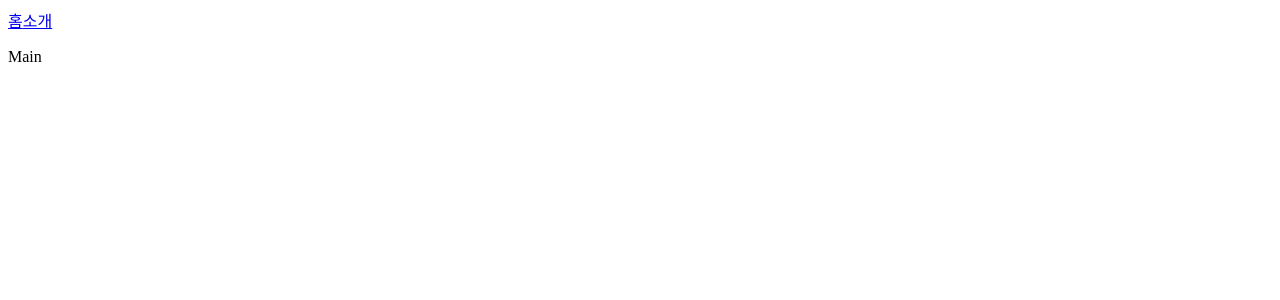
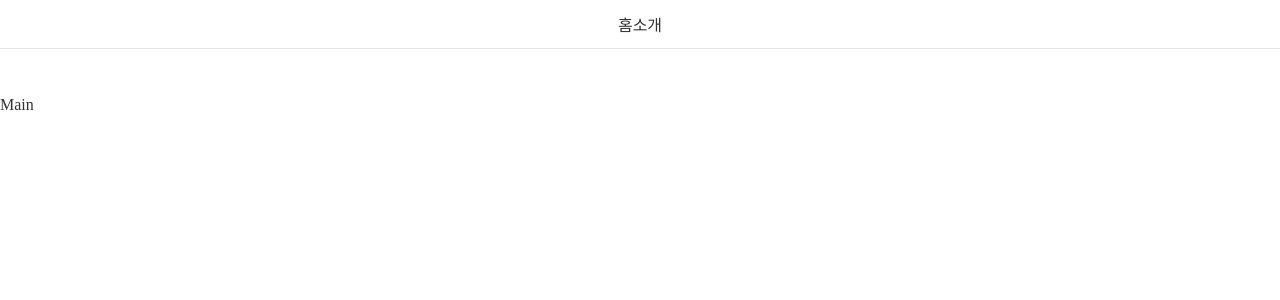
Before and after one commit to micalgenus/portfolio, a React (Create React App) app: page / in a window 1280 px wide. Shown: the top 300 px of the page. Built offline with nearby package versions, Linux system fonts and the light colour scheme.

Commit message:
Update Header

```diff
--- a/src/Containers/Layout/Components/Header/Header.js
+++ b/src/Containers/Layout/Components/Header/Header.js
@@ -5,7 +5,7 @@ import { Link } from 'react-router-dom';
 export default class LayoutHeader extends Component {
   render() {
     return (
-      <div>
+      <header>
         {this.props.routers.map((router, idx) =>
           router.path ? (
             <Link key={idx} to={router.path}>
@@ -13,7 +13,7 @@ export default class LayoutHeader extends Component {
             </Link>
           ) : null
         )}
-      </div>
+      </header>
     );
   }
 }
--- a/src/Containers/Layout/Layout.js
+++ b/src/Containers/Layout/Layout.js
@@ -11,6 +11,7 @@ export default class Layout extends Component {
       <Router>
         <div>
           <Header routers={this.props.routers} />
+          <div className="container">
             <Suspense fallback={<div>Loading...</div>}>
               <Switch>
                 {this.props.routers.map((route, idx) =>
@@ -18,6 +19,7 @@ export default class Layout extends Component {
                 )}
               </Switch>
             </Suspense>
+          </div>
         </div>
       </Router>
     );
--- a/src/Containers/Layout/Layout.scss
+++ b/src/Containers/Layout/Layout.scss
@@ -1,3 +1,7 @@
+/**
+  * Global CSS
+  */
+
 ::selection {
   background: #8d7edc;
   color: #fff;
@@ -13,3 +17,40 @@
   color: #fff;
   text-shadow: none;
 }
+
+* {
+  font-family: 'BMJUA', 'Source Sans Pro';
+  color: #333;
+  padding: 0;
+  margin: 0;
+}
+
+a {
+  text-decoration: none;
+  &:hover,
+  &:active {
+    text-decoration: none;
+  }
+}
+
+/**
+  * Configuration variable
+  */
+$header-height: 3em;
+
+/**
+  * Layout CSS
+  */
+header {
+  display: flex;
+  align-items: center;
+  justify-content: center;
+  text-align: center;
+  width: 100%;
+  height: $header-height;
+  box-shadow: 0px 1px rgba(0, 0, 0, 0.1);
+}
+
+.container {
+  margin-top: $header-height;
+}
```
Lines whose indentation alone changed are shown as unchanged.
